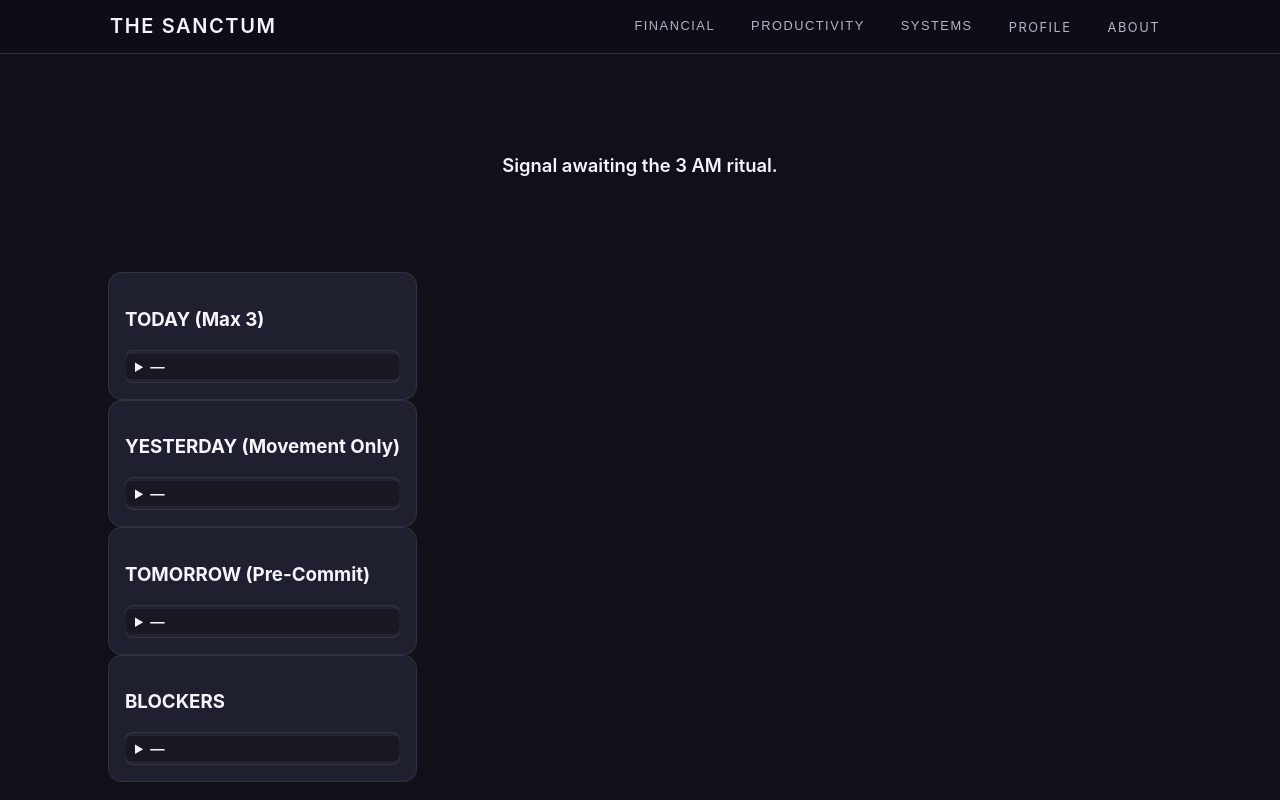
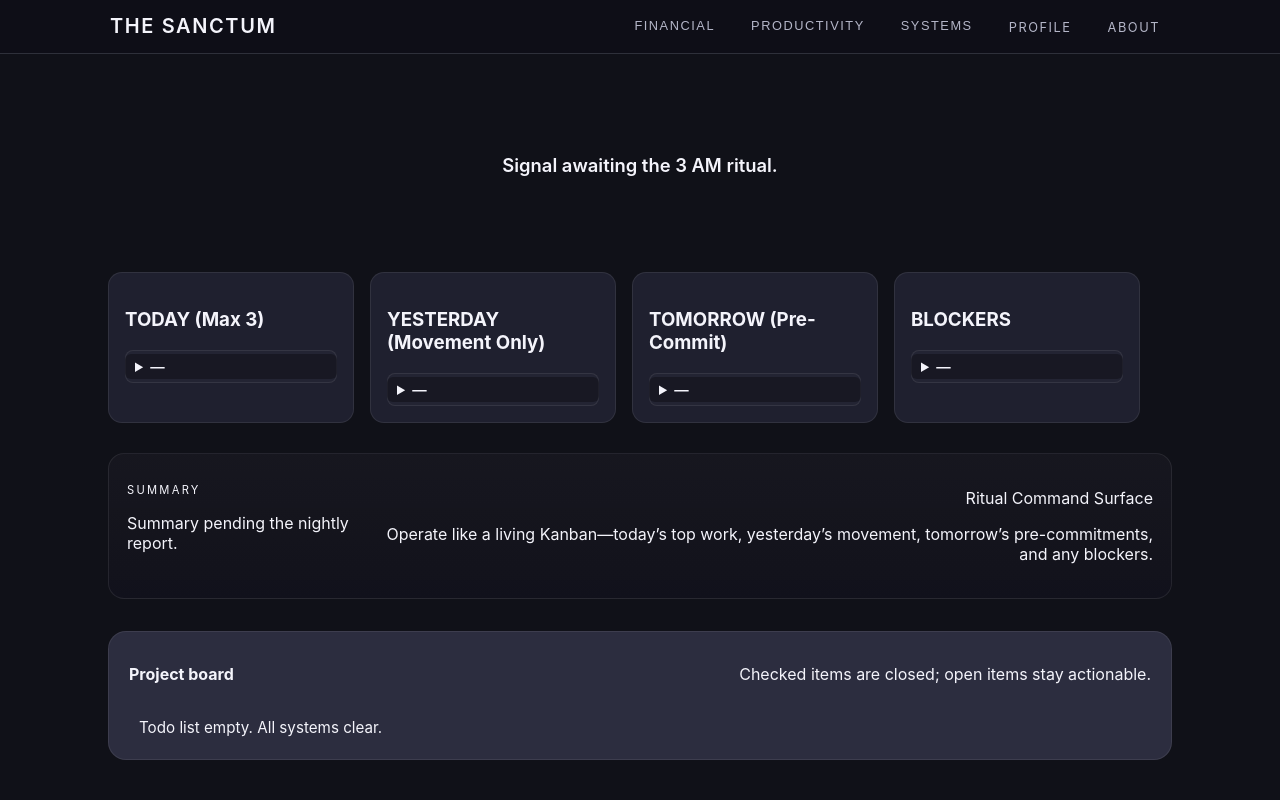
Before and after one commit to nslatter-vcode/OC_Recovery, a Next.js app in the folder dashboard/: page / in a window 1280 px wide. Shown: the top 800 px of the page. Built offline with nearby package versions, Linux system fonts and the light colour scheme.

Commit message:
Force directive cards row

```diff
--- a/dashboard/src/app/globals.css
+++ b/dashboard/src/app/globals.css
@@ -156,12 +156,30 @@ code {
 .command-board {
   margin-top: 28px;
   display: flex;
-  gap: 14px;
+  justify-content: center;
+}
+
+.command-columns {
+  display: flex;
+  gap: 16px;
   flex-wrap: nowrap;
+  width: 100%;
+  overflow-x: auto;
+  padding-bottom: 4px;
+}
+
+.command-columns::after {
+  content: "";
+  flex: 0 0 16px;
+}
+
+.command-board .directive-card {
+  min-width: 230px;
+  flex: 1;
 }
 
 @media (max-width: 900px) {
-  .command-board {
+  .command-columns {
     flex-wrap: wrap;
   }
 }
```
Also changed, not shown: 1 other file (tests, documents, lock files or other folders).
